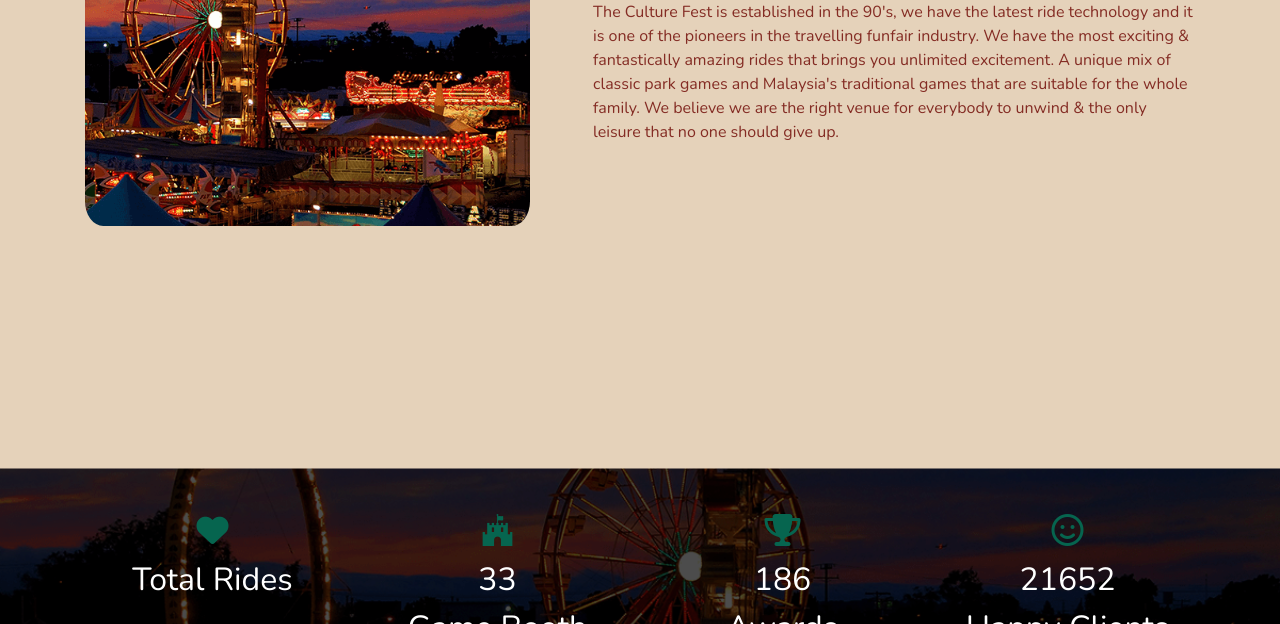
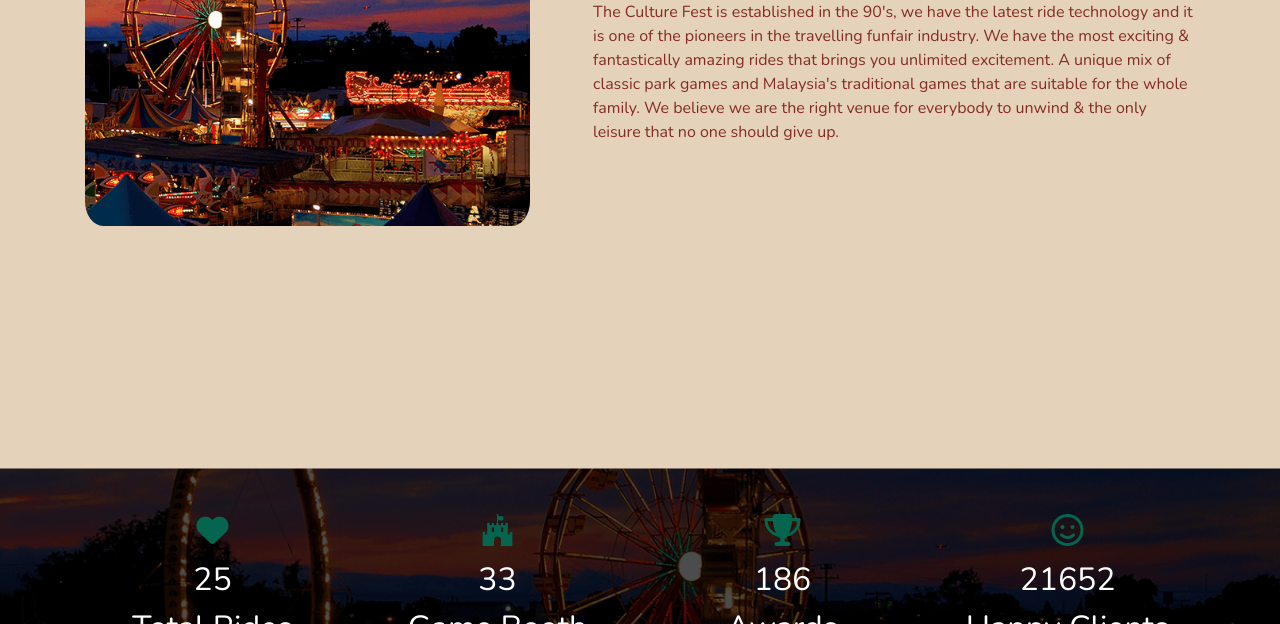
Before and after one commit to marvelouson/the-culture-fest, a plain HTML site: page about.html in a window 1280 px wide. Shown: the part 328-952 px from the top of the page. Drawn offline with nearby package versions, Linux system fonts and the light colour scheme.

Commit message:
total rides count added

```diff
--- a/about.html
+++ b/about.html
@@ -61,7 +61,7 @@
             <div class="row row-cols-4">
                 <div class="d-flex flex-column align-items-center">
                     <span><i class="fas fa-heart"></i></span>
-                    <span class="text-white"></span>
+                    <span class="text-white">25</span>
                     <p class="text-white">Total Rides</p>
                 </div>
                 <div class="d-flex flex-column align-items-center">
```
